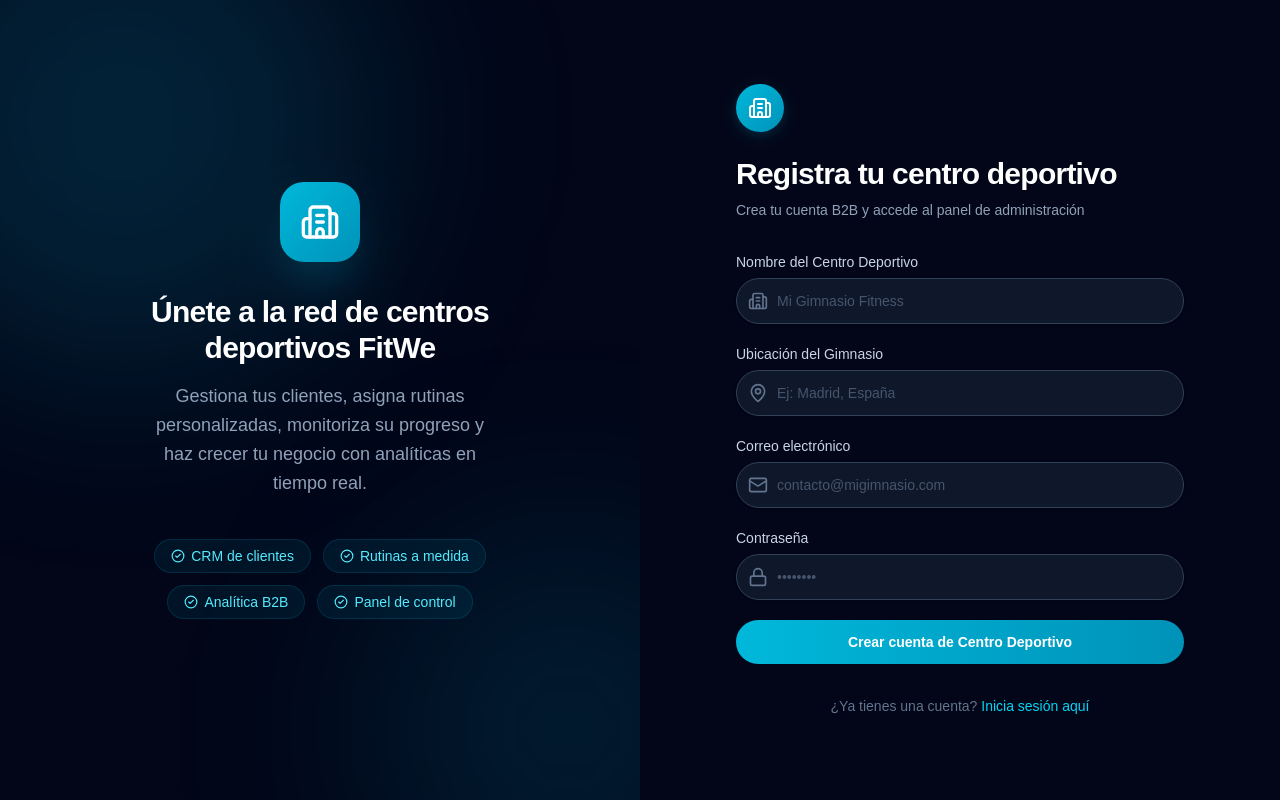
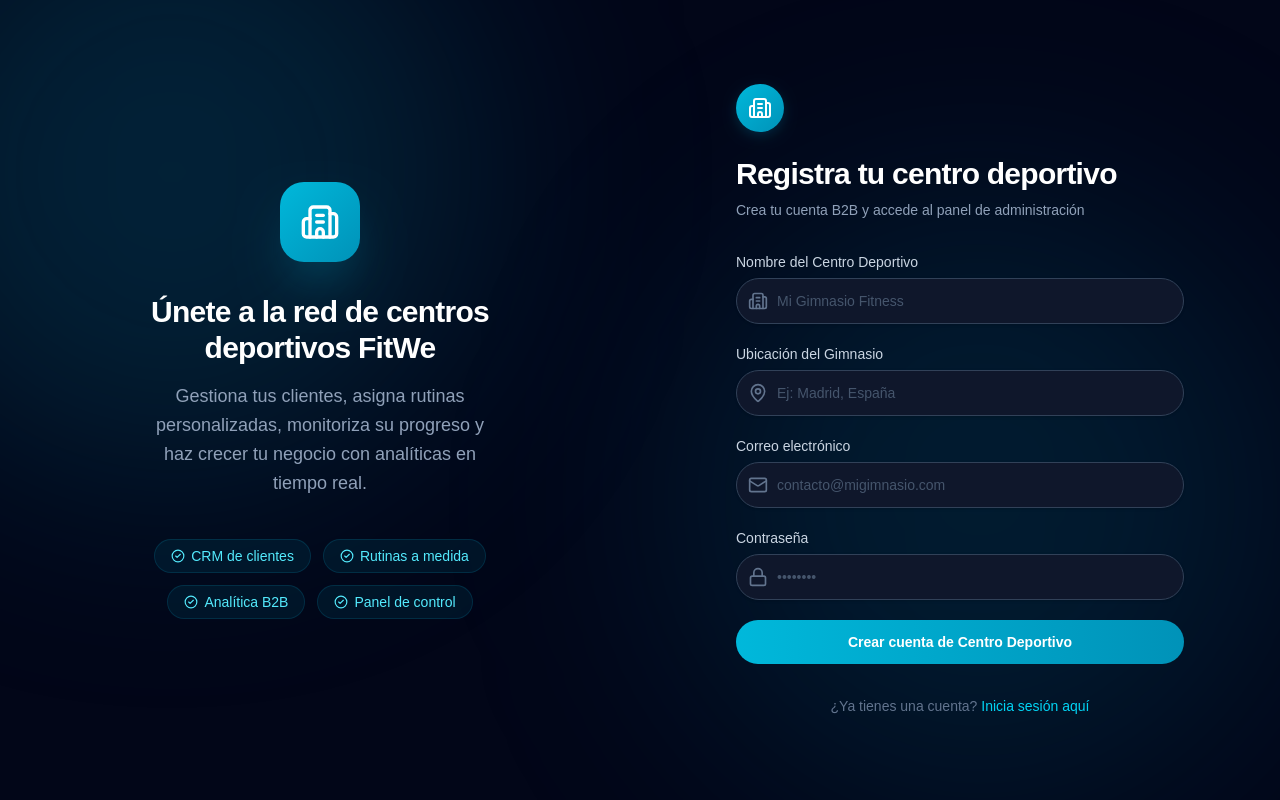
Before and after one commit to tintinhl2006-afk/FitWe, a Next.js app: page /registro-gimnasio in a window 1280 px wide. Built offline with nearby package versions, Linux system fonts and the light colour scheme; no server answers.

Commit message:
UI: Fix background glow cut off in middle of screen on register page

```diff
--- a/src/app/registro-gimnasio/page.tsx
+++ b/src/app/registro-gimnasio/page.tsx
@@ -40,12 +40,15 @@
   };
 
   return (
-    <div className="flex min-h-screen bg-slate-950">
+    <div className="flex min-h-screen bg-slate-950 relative overflow-hidden">
+      {/* Global Background glows */}
+      <div className="pointer-events-none absolute inset-0 z-0">
+        <div className="absolute -top-32 -left-32 h-[600px] w-[600px] rounded-full bg-primary/20 blur-[120px]" />
+        <div className="absolute bottom-0 right-0 h-[600px] w-[600px] rounded-full bg-cyan-600/15 blur-[120px]" />
+      </div>
+
       {/* ── Left panel: branding ── */}
-      <div className="hidden lg:flex lg:w-1/2 relative flex-col items-center justify-center overflow-hidden">
-        {/* Background glows */}
-        <div className="absolute -top-32 -left-32 h-[500px] w-[500px] rounded-full bg-primary/20 blur-[100px]" />
-        <div className="absolute -bottom-32 -right-32 h-[400px] w-[400px] rounded-full bg-cyan-600/15 blur-[100px]" />
+      <div className="hidden lg:flex lg:w-1/2 relative z-10 flex-col items-center justify-center">
 
         <div className="relative z-10 max-w-md px-12 text-center">
           <div className="mx-auto mb-8 flex h-20 w-20 items-center justify-center rounded-3xl bg-gradient-to-br from-cyan-500 to-cyan-600 shadow-2xl shadow-cyan-500/30">
@@ -75,7 +78,7 @@
       </div>
 
       {/* ── Right panel: form ── */}
-      <div className="flex flex-1 items-center justify-center px-6 py-12">
+      <div className="flex flex-1 items-center justify-center px-6 py-12 relative z-10">
         <div className="w-full max-w-md space-y-8">
           {/* Mobile branding (hidden on lg) */}
           <div className="flex flex-col items-center text-center lg:items-start lg:text-left">
```
